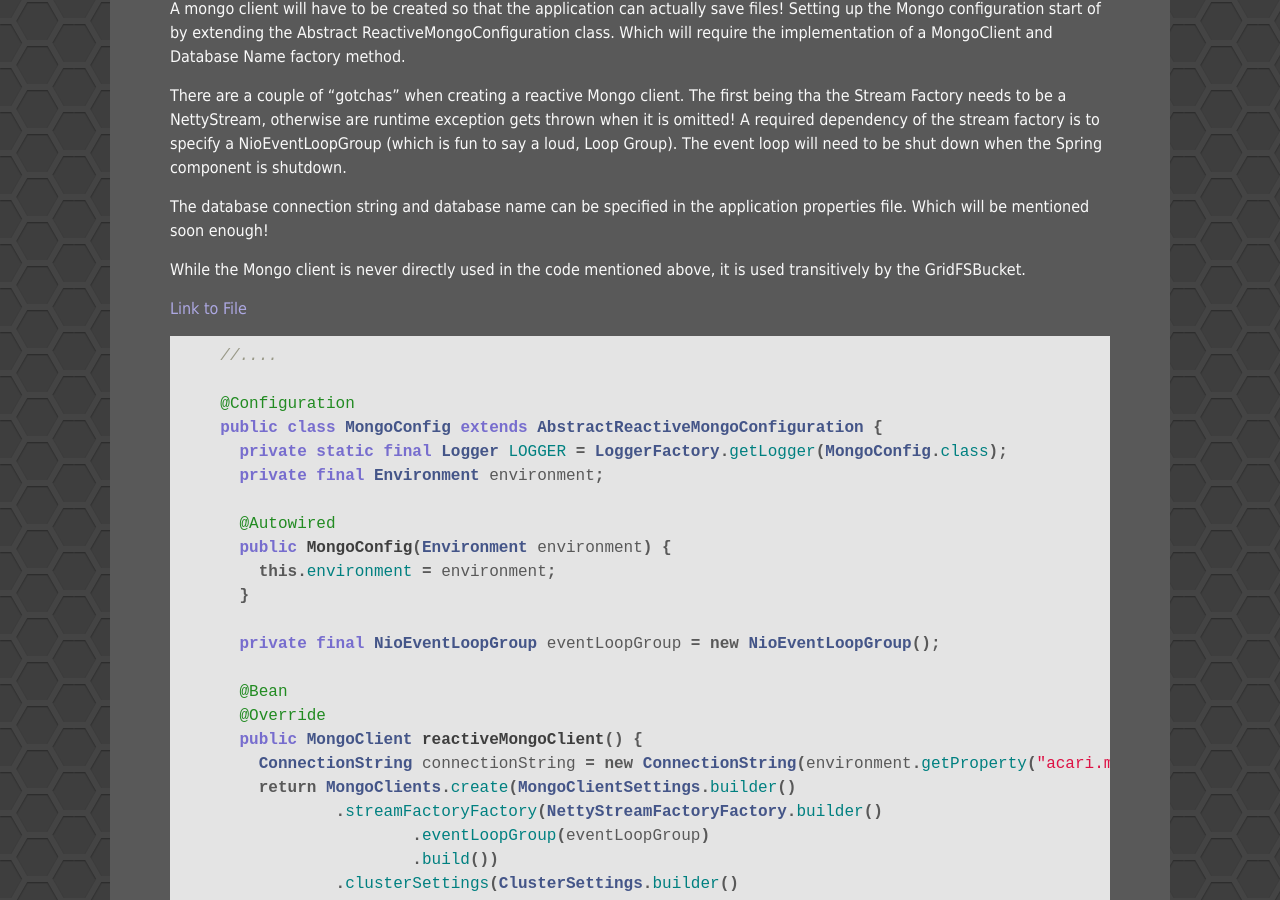
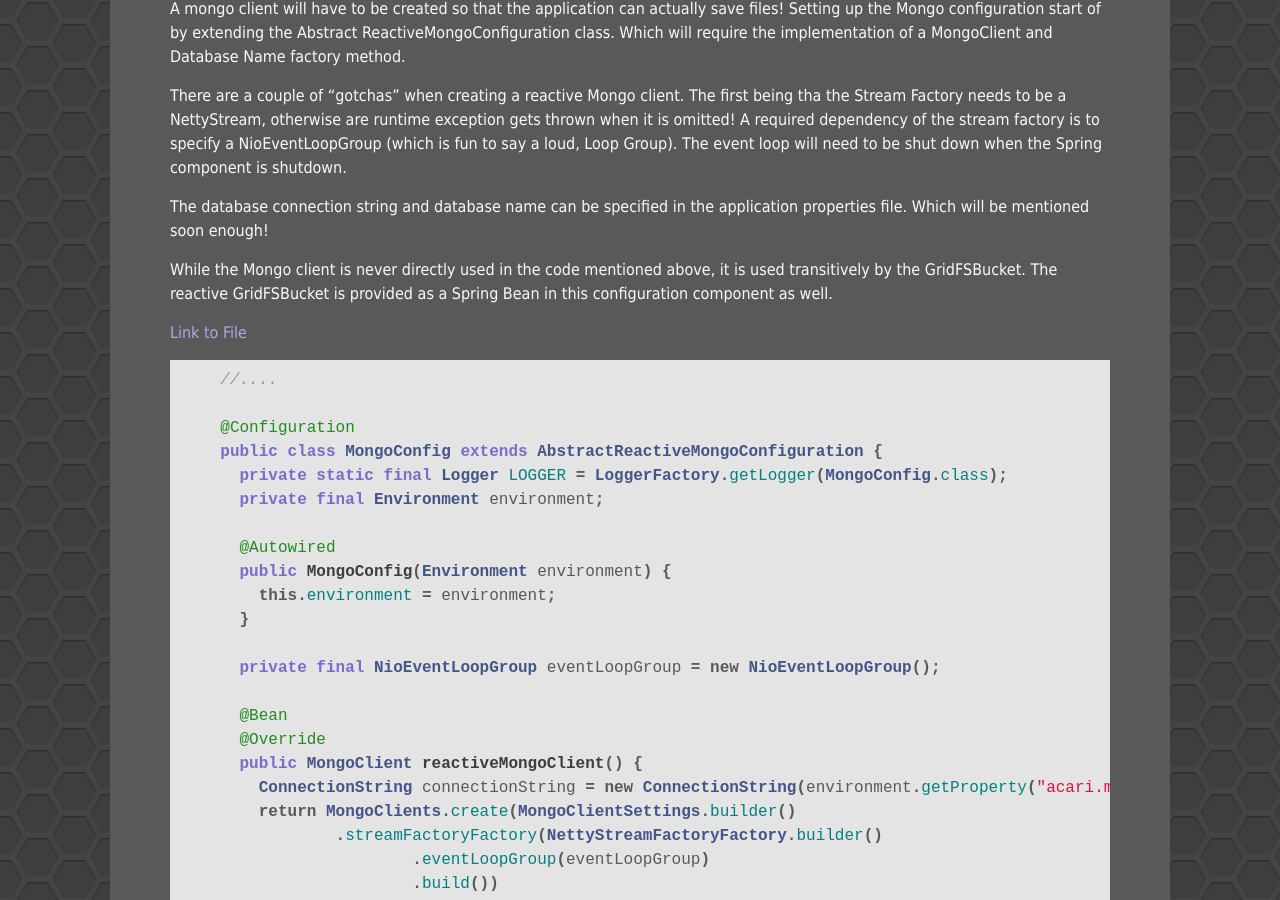
Before and after one commit to Unthrottled/blog, a Jekyll site: the page built from _posts/2017-12-14-Reactive-Mongo-Image-Persistence.md, in a window 1280 px wide and 900 px high, scrolled down 4797 px. Built offline with Jekyll 4.4.1, drawn with Linux system fonts in a browser that asks for light colours.

Commit message:
more words on this subject

```diff
--- a/_posts/2017-12-14-Reactive-Mongo-Image-Persistence.md
+++ b/_posts/2017-12-14-Reactive-Mongo-Image-Persistence.md
@@ -189,6 +189,7 @@ The database connection string and database name can be specified in the applica
 Which will be mentioned soon enough!
 
 While the Mongo client is never directly used in the code mentioned above, it is used transitively by the GridFSBucket.
+The reactive GridFSBucket is provided as a Spring Bean in this configuration component as well.
 
 [Link to File](https://github.com/cyclic-reference/mongo-images/blob/master/web-service/src/main/java/io/acari/images/MongoConfig.java)
 {% highlight java %}
```
